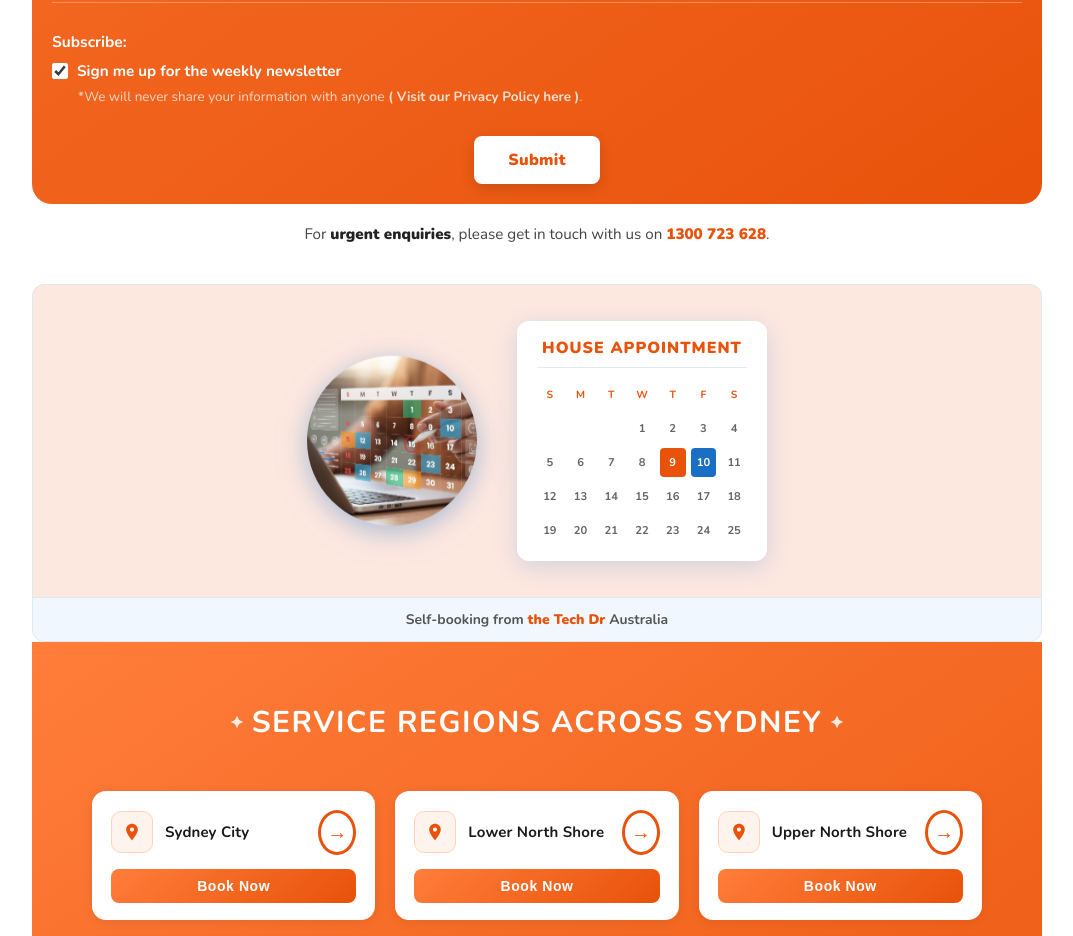
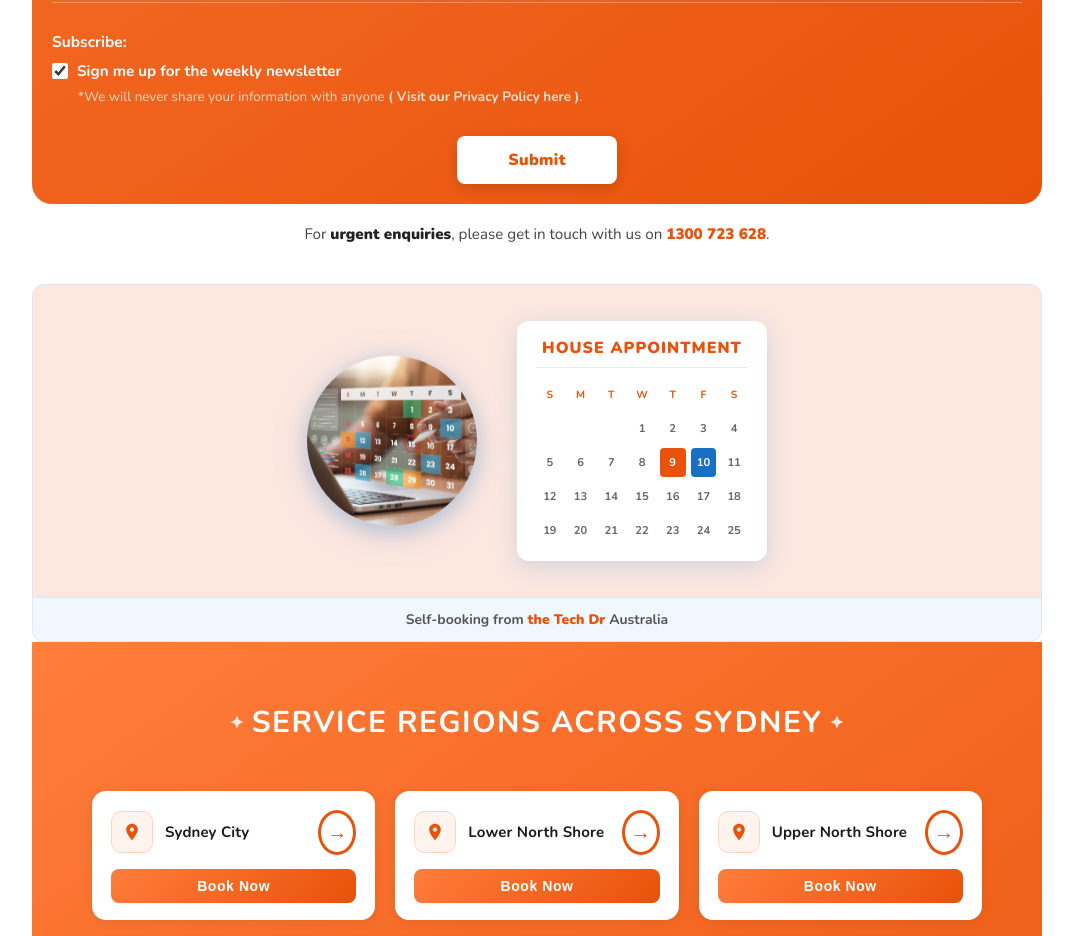
Before and after one commit to Aniketpundir/tech-dr, a React (Vite) app: page /book-now in a window 1280 px wide. Shown: the part 1760-2696 px from the top of the page, without its empty margins (103-1176 px from the left). Built offline with nearby package versions, Linux system fonts and the light colour scheme.

Commit message:
about section and prevent default

```diff
--- a/src/Pages/BookingForm/BookingForm.css
+++ b/src/Pages/BookingForm/BookingForm.css
@@ -297,7 +297,7 @@
     border-radius: 20px;
 }
 
-/* ── Submit Button ── */
+/* ── Submit Button — base ── */
 .submit-btn {
     display: inline-flex;
     align-items: center;
@@ -312,9 +312,11 @@
     font-weight: 800;
     letter-spacing: 0.3px;
     cursor: pointer;
-    transition: background 0.2s, transform 0.15s, box-shadow 0.2s;
+    transition: background 0.2s, transform 0.15s, box-shadow 0.2s, color 0.2s;
     box-shadow: 0 4px 14px rgba(0, 0, 0, 0.15);
     margin-top: 8px;
+    min-width: 160px;
+    justify-content: center;
 }
 
 .submit-btn:hover:not(:disabled) {
@@ -324,8 +326,39 @@
 }
 
 .submit-btn:disabled {
-    opacity: 0.65;
+    opacity: 0.75;
     cursor: not-allowed;
+    transform: none;
+}
+
+/* Submitting state — muted white */
+.submit-btn--submitting {
+    background: #fff;
+    color: #e8520a;
+    opacity: 0.85;
+}
+
+/* Success state — green */
+.submit-btn--success {
+    background: #27ae60;
+    color: #fff;
+    box-shadow: 0 4px 14px rgba(39, 174, 96, 0.35);
+}
+
+.submit-btn--success:hover:not(:disabled) {
+    background: #219a52;
+}
+
+/* Error state — red */
+.submit-btn--error {
+    background: #e74c3c;
+    color: #fff;
+    box-shadow: 0 4px 14px rgba(231, 76, 60, 0.35);
+}
+
+.submit-btn--error:hover:not(:disabled) {
+    background: #c0392b;
+    transform: translateY(-2px);
 }
 
 /* ── Urgent Bar ── */
--- a/src/Pages/BookingForm/BookingForm.jsx
+++ b/src/Pages/BookingForm/BookingForm.jsx
@@ -8,6 +8,9 @@ import SuburbsSection from "../../Components/SuburbsSection/SuburbsSection";
 const API_URL = "https://api.thetechdr.com.au/api/bookings";
 const API_KEY = "YOUR-API-KEY-YAHAN-DAALEN";
 const API_METHOD = "POST";
+
+// ── Submit status enum ──────────────────────────────────────────
+// "idle" | "submitting" | "success" | "error"
 
 function todayStr() {
     return new Date().toISOString().split("T")[0];
@@ -26,9 +29,7 @@ function buildCalDays() {
     return { cells, today };
 }
 
-export default function BookingForm() {
-
-    const [form, setForm] = useState({
+const INITIAL_FORM = {
     name: "",
     email: "",
     phone: "",
@@ -39,6 +40,7 @@ export default function BookingForm() {
     serviceType: "onsite",
     siteType: "home",
     preferredDate: todayStr(),
+    // ── Multiple time slots supported via checkboxes ──
     timeSlots: {
         morning: true,
         midday: false,
@@ -46,12 +48,17 @@ export default function BookingForm() {
         evening: false,
     },
     subscribe: true,
-    });
+};
 
-    const [submitting, setSubmitting] = useState(false);
+export default function BookingForm() {
+
+    const [form, setForm] = useState(INITIAL_FORM);
+    // submitStatus: "idle" | "submitting" | "success" | "error"
+    const [submitStatus, setSubmitStatus] = useState("idle");
     const [toast, setToast] = useState(null);
     const [errors, setErrors] = useState({});
 
+    // Auto-dismiss toast after 6 s
     useEffect(() => {
         if (!toast) return;
         const t = setTimeout(() => setToast(null), 6000);
@@ -63,6 +70,7 @@ export default function BookingForm() {
         setErrors((prev) => ({ ...prev, [name]: "" }));
 
         if (Object.prototype.hasOwnProperty.call(form.timeSlots, name)) {
+            // Toggle individual time-slot checkbox
             setForm((prev) => ({
                 ...prev,
                 timeSlots: { ...prev.timeSlots, [name]: checked },
@@ -84,6 +92,7 @@ export default function BookingForm() {
             errs.phone = "Enter a 10-digit phone number";
         if (!form.address.trim()) errs.address = "Address is required";
         if (!form.description.trim()) errs.description = "Please describe your problem";
+        // At least one time slot must be selected
         if (!Object.values(form.timeSlots).some(Boolean))
             errs.timeSlots = "Please select at least one time slot";
         return errs;
@@ -100,6 +109,7 @@ export default function BookingForm() {
         service_type: form.serviceType,
         site_type: form.siteType,
         preferred_date: form.preferredDate,
+        // ── Sends an array of all selected slots, e.g. ["morning","evening"] ──
         time_slots: Object.entries(form.timeSlots)
             .filter(([, v]) => v)
             .map(([k]) => k),
@@ -108,7 +118,8 @@ export default function BookingForm() {
     }), [form]);
 
     const handleSubmit = async (e) => {
-        e.preventdefault();
+        e.preventDefault(); // ✅ FIXED: was e.preventdefault() — caused page refresh
+
         const errs = validate();
         if (Object.keys(errs).length > 0) {
             setErrors(errs);
@@ -116,7 +127,7 @@ export default function BookingForm() {
             return;
         }
 
-        setSubmitting(true);
+        setSubmitStatus("submitting");
         const payload = buildPayload();
 
         try {
@@ -133,19 +144,14 @@ export default function BookingForm() {
             if (res.ok) {
                 let data = {};
                 try { data = await res.json(); } catch (e) { console.log(e); }
+                setSubmitStatus("success");
                 setToast({
                     type: "success",
                     message: data.message || "✅ Booking submitted successfully! We will contact you soon.",
                 });
-                setForm({
-                    name: "", email: "", phone: "", address: "", postcode: "",
-                    description: "", objectives: "",
-                    serviceType: "onsite", siteType: "home",
-                    preferredDate: todayStr(),
-                    timeSlots: { morning: true, midday: false, afternoon: false, evening: false },
-                    subscribe: true,
-                });
+                setForm(INITIAL_FORM);
                 setErrors({});
+                // ── Stay on page, just scroll to top to show success toast ──
                 window.scrollTo({ top: 0, behavior: "smooth" });
             } else {
                 let errMsg = `Server error (${res.status})`;
@@ -153,21 +159,33 @@ export default function BookingForm() {
                     const errData = await res.json();
                     errMsg = errData.message || errData.error || errMsg;
                 } catch (e) { console.log(e); }
+                setSubmitStatus("error");
                 setToast({ type: "error", message: `Submission failed: ${errMsg}` });
             }
         } catch (err) {
+            setSubmitStatus("error");
             setToast({
                 type: "error",
                 message: err.name === "TimeoutError"
                     ? "Request timed out. Please try again."
                     : `Network error: ${err.message}`,
             });
-        } finally {
-            setSubmitting(false);
         }
+        // ── Reset to idle after a short delay so button recovers ──
+        setTimeout(() => setSubmitStatus((s) => s !== "submitting" ? "idle" : s), 4000);
     };
 
     const { cells: calCells, today: calToday } = buildCalDays();
+
+    // ── Button label + disabled state driven by submitStatus ──
+    const btnLabel = {
+        idle: "Submit",
+        submitting: <><span className="spinner" /> Submitting…</>,
+        success: "✅ Submitted!",
+        error: "⚠ Failed — Try Again",
+    }[submitStatus];
+
+    const btnDisabled = submitStatus === "submitting";
 
     return (
         <div>
@@ -249,8 +267,9 @@ export default function BookingForm() {
                     Book now and enjoy <strong>hassle-free tech support</strong> at <strong>your convenience</strong>!
                 </p>
                 <p className="intro-title" style={{ color: "#e8520a" }}>FILL OUT THE BOOKING FORM</p>
+
                 {/* ── Form ── */}
-                <form className="form-section" onSubmit={handleSubmit}>
+                <form className="form-section" onSubmit={handleSubmit} noValidate>
 
                     {/* ── Name ── */}
                     <div className="field-row">
@@ -424,7 +443,7 @@ export default function BookingForm() {
                         />
                     </div>
 
-                    {/* ── Time Slots ── */}
+                    {/* ── Time Slots — multiple checkboxes, all sent as array ── */}
                     <div className="field-row top-align">
                         <label>Preferred<br />Time(s) Slots:</label>
                         <div>
@@ -486,16 +505,14 @@ export default function BookingForm() {
                         </p>
                     </div>
 
-                    {/* ── Submit Button ── */}
+                    {/* ── Submit Button — reflects submitStatus ── */}
                     <div className="submit-button">
                         <button
-                            className="submit-btn"
-                            disabled={submitting}
+                            type="submit"
+                            className={`submit-btn submit-btn--${submitStatus}`}
+                            disabled={btnDisabled}
                         >
-                            {submitting
-                                ? <><span className="spinner" /> Submitting…</>
-                                : "Submit"
-                            }
+                            {btnLabel}
                         </button>
                     </div>
 
```
Lines whose indentation alone changed are shown as unchanged.
